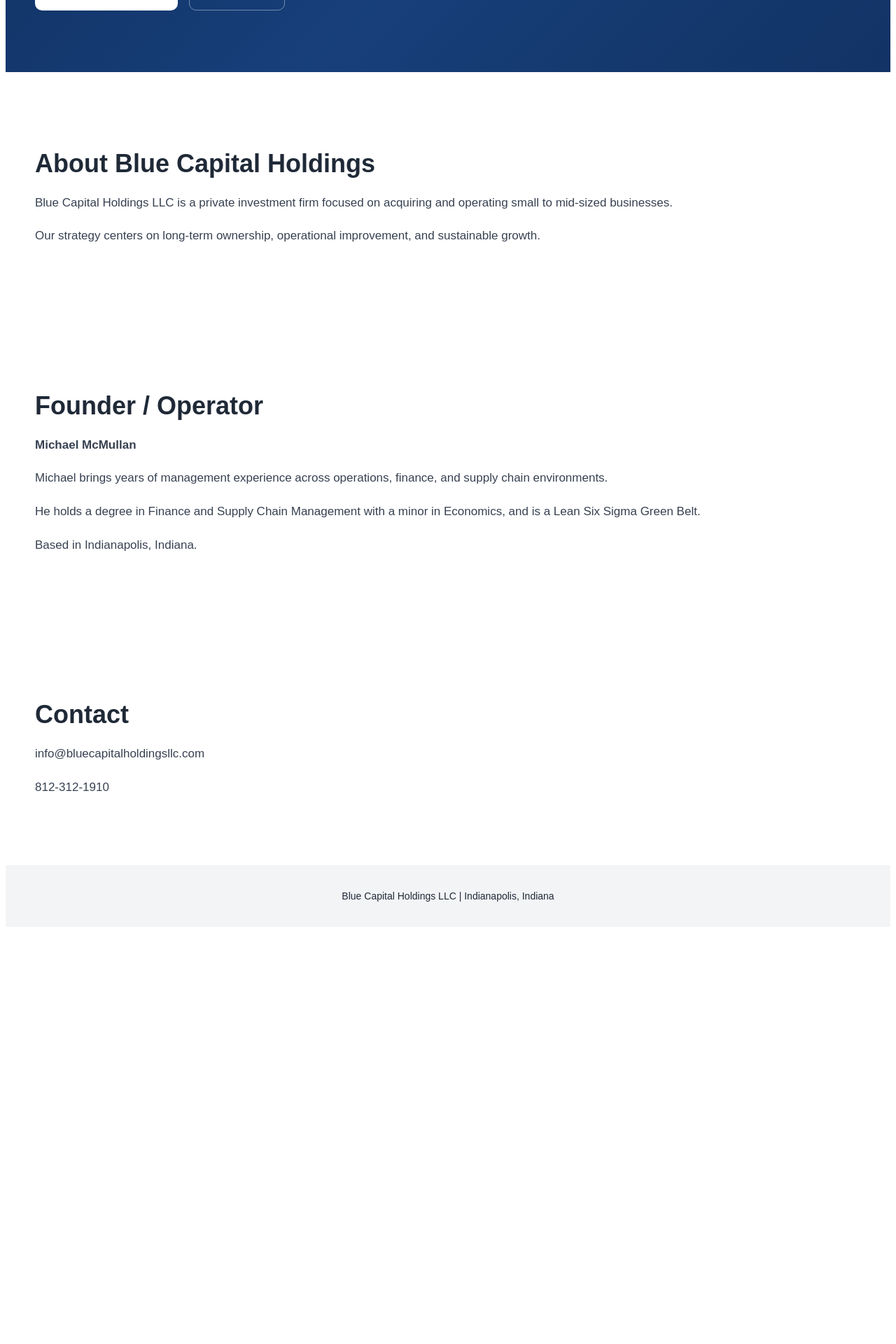
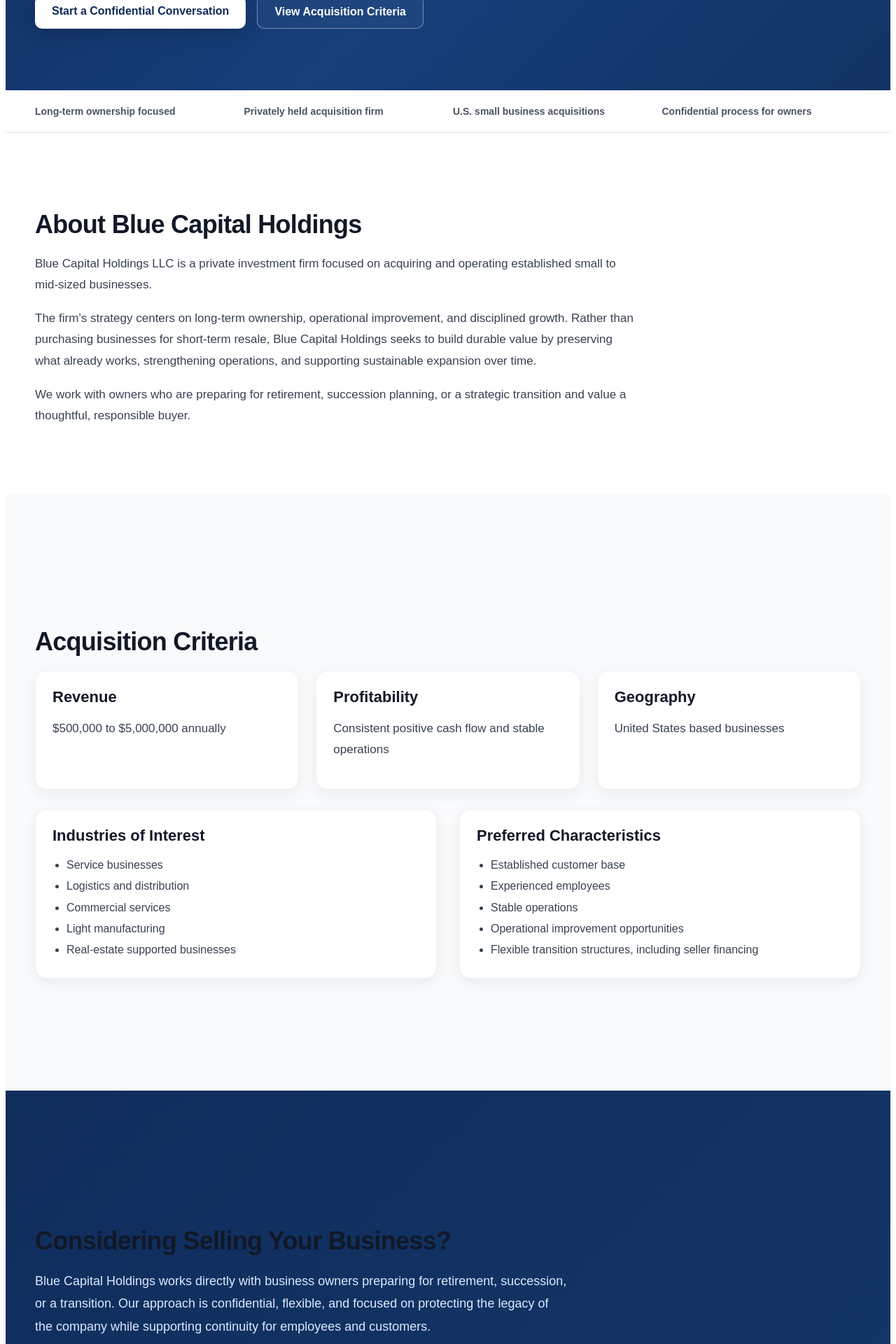
Before and after one commit to bluecapitalholdings/blue-capital-website, a React (Create React App) app in the folder blue-capital-website/: page / in a window 1280 px wide. Shown: the part 560-2480 px from the top of the page at 70% size. Before the commit the page ends 1892 px from the top, so only its background shows below. Built offline with nearby package versions, Linux system fonts and the light colour scheme.

Commit message:
Update App.js

```diff
--- a/blue-capital-website/src/App.js
+++ b/blue-capital-website/src/App.js
@@ -60,16 +60,18 @@
       alignItems: "center",
     },
     heroTitle: {
-      fontSize: "60px",
+      fontSize: "58px",
       lineHeight: 1.05,
       fontWeight: 800,
       marginBottom: "24px",
+      letterSpacing: "-0.03em",
     },
     heroText: {
       fontSize: "20px",
       lineHeight: 1.7,
       color: "#dbeafe",
       marginBottom: "32px",
+      maxWidth: "720px",
     },
     buttonRow: {
       display: "flex",
@@ -83,6 +85,7 @@
       borderRadius: "10px",
       fontWeight: 700,
       textDecoration: "none",
+      boxShadow: "0 8px 24px rgba(0,0,0,0.16)",
     },
     secondaryBtn: {
       border: "1px solid rgba(255,255,255,0.4)",
@@ -91,6 +94,7 @@
       borderRadius: "10px",
       fontWeight: 600,
       textDecoration: "none",
+      backgroundColor: "rgba(255,255,255,0.04)",
     },
     heroLogoWrap: {
       display: "flex",
@@ -100,35 +104,150 @@
     heroLogo: {
       width: "100%",
       maxWidth: "340px",
+      display: "block",
+    },
+    trustStrip: {
+      borderBottom: "1px solid #e5e7eb",
+      backgroundColor: "#ffffff",
+    },
+    trustInner: {
+      maxWidth: "1180px",
+      margin: "0 auto",
+      padding: "22px 28px",
+      display: "grid",
+      gridTemplateColumns: "repeat(auto-fit, minmax(220px, 1fr))",
+      gap: "14px",
+      color: "#4b5563",
+      fontSize: "14px",
+      fontWeight: 600,
     },
     section: {
       maxWidth: "1180px",
       margin: "0 auto",
       padding: "80px 28px",
     },
+    sectionGray: {
+      backgroundColor: "#f8fafc",
+      padding: "80px 0",
+    },
     sectionTitle: {
       fontSize: "36px",
       fontWeight: 800,
       marginBottom: "20px",
+      letterSpacing: "-0.02em",
+      color: "#111827",
     },
     paragraph: {
       fontSize: "17px",
       lineHeight: 1.8,
       marginBottom: "16px",
       color: "#374151",
+      maxWidth: "860px",
+    },
+    twoCol: {
+      display: "grid",
+      gridTemplateColumns: "repeat(auto-fit, minmax(320px, 1fr))",
+      gap: "32px",
+      alignItems: "start",
     },
     card: {
       backgroundColor: "#ffffff",
       borderRadius: "16px",
       padding: "24px",
       boxShadow: "0 6px 20px rgba(0,0,0,0.06)",
+      border: "1px solid #eef2f7",
+    },
+    cardTitle: {
+      fontSize: "22px",
+      fontWeight: 700,
+      marginBottom: "14px",
+      color: "#111827",
+    },
+    list: {
+      paddingLeft: "20px",
+      margin: 0,
+      color: "#374151",
+      lineHeight: 1.9,
+      fontSize: "16px",
+    },
+    criteriaGrid: {
+      display: "grid",
+      gridTemplateColumns: "repeat(auto-fit, minmax(240px, 1fr))",
+      gap: "24px",
+      marginBottom: "28px",
+    },
+    sellSection: {
+      background: "linear-gradient(135deg, #0f2d5c 0%, #143769 100%)",
+      color: "#ffffff",
+      padding: "84px 0",
+    },
+    sellText: {
+      color: "#dbeafe",
+      fontSize: "18px",
+      lineHeight: 1.8,
+      maxWidth: "760px",
+      marginBottom: "28px",
+    },
+    founderName: {
+      fontSize: "22px",
+      fontWeight: 700,
+      color: "#102a56",
+      marginBottom: "12px",
+    },
+    contactWrap: {
+      maxWidth: "860px",
+      margin: "0 auto",
+      padding: "80px 28px",
+    },
+    form: {
+      display: "grid",
+      gap: "18px",
+      marginTop: "22px",
+    },
+    input: {
+      width: "100%",
+      padding: "15px 16px",
+      borderRadius: "12px",
+      border: "1px solid #d1d5db",
+      fontSize: "16px",
+      boxSizing: "border-box",
+      backgroundColor: "#ffffff",
+    },
+    textarea: {
+      width: "100%",
+      padding: "15px 16px",
+      borderRadius: "12px",
+      border: "1px solid #d1d5db",
+      fontSize: "16px",
+      minHeight: "150px",
+      boxSizing: "border-box",
+      resize: "vertical",
+      backgroundColor: "#ffffff",
+    },
+    submit: {
+      backgroundColor: "#102a56",
+      color: "#ffffff",
+      border: "none",
+      borderRadius: "12px",
+      padding: "16px 20px",
+      fontSize: "16px",
+      fontWeight: 700,
+      cursor: "pointer",
+      boxShadow: "0 10px 24px rgba(16, 42, 86, 0.18)",
     },
     footer: {
       backgroundColor: "#f3f4f6",
       textAlign: "center",
       padding: "36px",
       fontSize: "14px",
-    }
+      lineHeight: 1.8,
+      borderTop: "1px solid #e5e7eb",
+      color: "#4b5563",
+    },
+    footerBrand: {
+      fontWeight: 700,
+      color: "#111827",
+    },
   };
 
   return (
@@ -139,6 +258,8 @@
           <div style={styles.navLinks}>
             <a href="#home" style={styles.link}>Home</a>
             <a href="#about" style={styles.link}>About</a>
+            <a href="#criteria" style={styles.link}>Criteria</a>
+            <a href="#sell" style={styles.link}>Sell Your Business</a>
             <a href="#founder" style={styles.link}>Founder</a>
             <a href="#contact" style={styles.link}>Contact</a>
           </div>
@@ -152,52 +273,172 @@
               Acquiring and Growing Profitable Small Businesses
             </h1>
             <p style={styles.heroText}>
-              We acquire and operate established small businesses with strong fundamentals and long-term growth potential.
+              Blue Capital Holdings LLC is a private investment firm focused on acquiring and operating established small businesses with strong fundamentals, durable cash flow, and long-term growth potential.
             </p>
             <div style={styles.buttonRow}>
-              <a href="#contact" style={styles.primaryBtn}>Start a Conversation</a>
-              <a href="#about" style={styles.secondaryBtn}>Learn More</a>
+              <a href="#contact" style={styles.primaryBtn}>Start a Confidential Conversation</a>
+              <a href="#criteria" style={styles.secondaryBtn}>View Acquisition Criteria</a>
             </div>
           </div>
 
           <div style={styles.heroLogoWrap}>
-            <img src="/logo.png" alt="Logo" style={styles.heroLogo} />
+            <img src="/logo.png" alt="Blue Capital Holdings logo" style={styles.heroLogo} />
           </div>
+        </div>
+      </section>
+
+      <section style={styles.trustStrip}>
+        <div style={styles.trustInner}>
+          <div>Long-term ownership focused</div>
+          <div>Privately held acquisition firm</div>
+          <div>U.S. small business acquisitions</div>
+          <div>Confidential process for owners</div>
         </div>
       </section>
 
       <section id="about" style={styles.section}>
         <h2 style={styles.sectionTitle}>About Blue Capital Holdings</h2>
         <p style={styles.paragraph}>
-          Blue Capital Holdings LLC is a private investment firm focused on acquiring and operating small to mid-sized businesses.
+          Blue Capital Holdings LLC is a private investment firm focused on acquiring and operating established small to mid-sized businesses.
         </p>
         <p style={styles.paragraph}>
-          Our strategy centers on long-term ownership, operational improvement, and sustainable growth.
+          The firm’s strategy centers on long-term ownership, operational improvement, and disciplined growth. Rather than purchasing businesses for short-term resale, Blue Capital Holdings seeks to build durable value by preserving what already works, strengthening operations, and supporting sustainable expansion over time.
+        </p>
+        <p style={styles.paragraph}>
+          We work with owners who are preparing for retirement, succession planning, or a strategic transition and value a thoughtful, responsible buyer.
         </p>
       </section>
 
+      <section id="criteria" style={styles.sectionGray}>
+        <div style={styles.section}>
+          <h2 style={styles.sectionTitle}>Acquisition Criteria</h2>
+
+          <div style={styles.criteriaGrid}>
+            <div style={styles.card}>
+              <div style={styles.cardTitle}>Revenue</div>
+              <p style={styles.paragraph}>$500,000 to $5,000,000 annually</p>
+            </div>
+
+            <div style={styles.card}>
+              <div style={styles.cardTitle}>Profitability</div>
+              <p style={styles.paragraph}>Consistent positive cash flow and stable operations</p>
+            </div>
+
+            <div style={styles.card}>
+              <div style={styles.cardTitle}>Geography</div>
+              <p style={styles.paragraph}>United States based businesses</p>
+            </div>
+          </div>
+
+          <div style={styles.twoCol}>
+            <div style={styles.card}>
+              <div style={styles.cardTitle}>Industries of Interest</div>
+              <ul style={styles.list}>
+                <li>Service businesses</li>
+                <li>Logistics and distribution</li>
+                <li>Commercial services</li>
+                <li>Light manufacturing</li>
+                <li>Real-estate supported businesses</li>
+              </ul>
+            </div>
+
+            <div style={styles.card}>
+              <div style={styles.cardTitle}>Preferred Characteristics</div>
+              <ul style={styles.list}>
+                <li>Established customer base</li>
+                <li>Experienced employees</li>
+                <li>Stable operations</li>
+                <li>Operational improvement opportunities</li>
+                <li>Flexible transition structures, including seller financing</li>
+              </ul>
+            </div>
+          </div>
+        </div>
+      </section>
+
+      <section id="sell" style={styles.sellSection}>
+        <div style={styles.section}>
+          <h2 style={styles.sectionTitle}>Considering Selling Your Business?</h2>
+          <p style={styles.sellText}>
+            Blue Capital Holdings works directly with business owners preparing for retirement, succession, or a transition. Our approach is confidential, flexible, and focused on protecting the legacy of the company while supporting continuity for employees and customers.
+          </p>
+          <div style={styles.twoCol}>
+            <div style={styles.card}>
+              <div style={styles.cardTitle}>Why Owners Work With Us</div>
+              <ul style={styles.list}>
+                <li>Confidential acquisition process</li>
+                <li>Flexible deal structures</li>
+                <li>Long-term ownership approach</li>
+                <li>Commitment to employees and customers</li>
+              </ul>
+            </div>
+
+            <div style={styles.card}>
+              <div style={styles.cardTitle}>Transition Approach</div>
+              <ul style={styles.list}>
+                <li>Full acquisitions</li>
+                <li>Seller financing arrangements</li>
+                <li>Gradual ownership transitions where appropriate</li>
+              </ul>
+            </div>
+          </div>
+        </div>
+      </section>
+
       <section id="founder" style={styles.section}>
+        <div style={styles.twoCol}>
+          <div>
             <h2 style={styles.sectionTitle}>Founder / Operator</h2>
-        <p style={styles.paragraph}><strong>Michael McMullan</strong></p>
+            <div style={styles.founderName}>Michael McMullan</div>
             <p style={styles.paragraph}>
-          Michael brings years of management experience across operations, finance, and supply chain environments.
+              Michael McMullan brings years of management experience across operations, finance, and supply chain environments, with a practical focus on process improvement, execution, and long-term business performance.
             </p>
             <p style={styles.paragraph}>
-          He holds a degree in Finance and Supply Chain Management with a minor in Economics, and is a Lean Six Sigma Green Belt.
+              He holds a Bachelor of Science from the Indiana University Kelley School of Business, with a double major in Finance and Supply Chain Management and a minor in Economics. He is also Lean Six Sigma Green Belt certified.
             </p>
             <p style={styles.paragraph}>
-          Based in Indianapolis, Indiana.
+              Based in Avon, Indiana, Michael founded Blue Capital Holdings LLC to acquire and grow quality small businesses through disciplined ownership and operational stewardship.
             </p>
+          </div>
+
+          <div style={styles.card}>
+            <div style={styles.cardTitle}>Why This Matters to Lenders, Brokers, and Sellers</div>
+            <ul style={styles.list}>
+              <li>Operator-oriented acquisition approach</li>
+              <li>Financial and supply chain background</li>
+              <li>Process improvement mindset</li>
+              <li>Clear acquisition strategy and criteria</li>
+              <li>Long-term ownership philosophy</li>
+            </ul>
+          </div>
+        </div>
       </section>
 
-      <section id="contact" style={styles.section}>
+      <section id="contact" style={styles.contactWrap}>
         <h2 style={styles.sectionTitle}>Contact</h2>
-        <p style={styles.paragraph}>info@bluecapitalholdingsllc.com</p>
-        <p style={styles.paragraph}>812-312-1910</p>
+        <p style={styles.paragraph}>
+          Blue Capital Holdings LLC welcomes confidential conversations with business owners, brokers, and referral partners.
+        </p>
+        <p style={styles.paragraph}><strong>Email:</strong> info@bluecapitalholdingsllc.com</p>
+        <p style={styles.paragraph}><strong>Phone:</strong> 812-312-1910</p>
+        <p style={styles.paragraph}><strong>Location:</strong> Avon, Indiana</p>
+
+        <form action="https://formspree.io/f/YOUR_FORM_ID" method="POST" style={styles.form}>
+          <input name="name" placeholder="Your Name" style={styles.input} />
+          <input name="company" placeholder="Company Name" style={styles.input} />
+          <input name="revenue" placeholder="Annual Revenue" style={styles.input} />
+          <input name="location" placeholder="Location" style={styles.input} />
+          <input name="email" placeholder="Email" style={styles.input} />
+          <input name="phone" placeholder="Phone" style={styles.input} />
+          <textarea name="message" placeholder="Tell us about the business" style={styles.textarea} />
+          <button type="submit" style={styles.submit}>Submit Confidentially</button>
+        </form>
       </section>
 
       <footer style={styles.footer}>
-        Blue Capital Holdings LLC | Indianapolis, Indiana
+        <div style={styles.footerBrand}>Blue Capital Holdings LLC</div>
+        <div>Business Acquisition & Investment Firm</div>
+        <div>Avon, Indiana | info@bluecapitalholdingsllc.com | 812-312-1910</div>
       </footer>
     </div>
   );
```
Lines whose indentation alone changed are shown as unchanged.
